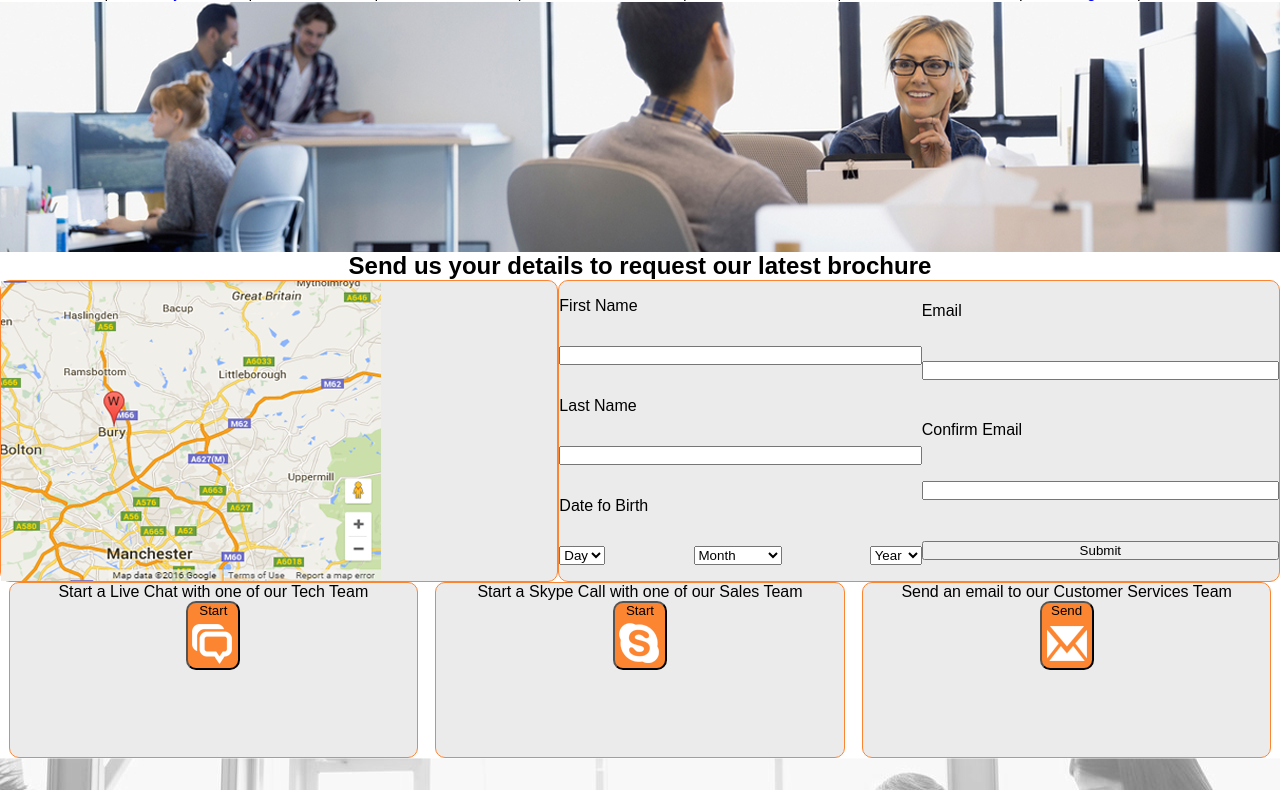
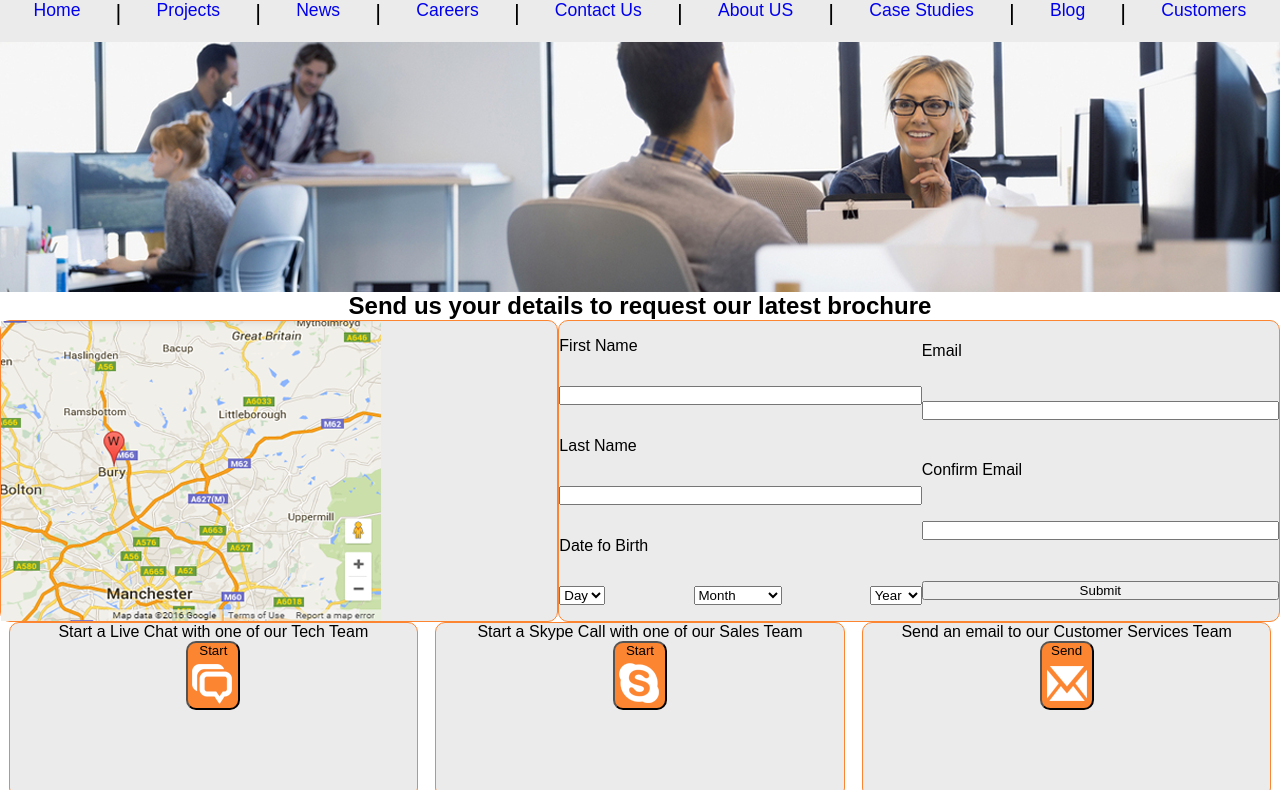
Before and after one commit to balinttamas87/weave-coding, a website: page index.html in a window 1280 px wide. Shown: the part 66-856 px from the top of the page. Drawn offline with Linux system fonts and the light colour scheme.

Commit message:
customize main navigation

```diff
--- a/styles/base/_fonts.scss
+++ b/styles/base/_fonts.scss
@@ -1 +1,2 @@
 $base-font: sans-serif;
+$base-font-size: 16px;
--- a/styles/components/_body.scss
+++ b/styles/components/_body.scss
@@ -1,3 +1,4 @@
 body {
 	font-family: $base-font;
+	font-size: $base-font-size;
 }
--- /dev/null
+++ b/styles/components/_link-divider.scss
@@ -0,0 +1,4 @@
+.main-nav-list .divider {
+	font-size: 1.4rem;
+	font-weight: 500;
+}
--- /dev/null
+++ b/styles/components/_links.scss
@@ -0,0 +1,8 @@
+.main-nav-list-item a {
+	font-size: 1.1rem;
+	font-weight: 500;
+	&:hover {
+		color: $primary-color;
+		text-decoration: underline;
+	}
+}
--- a/styles/components/_module.scss
+++ b/styles/components/_module.scss
@@ -1,3 +1,5 @@
 @import "body";
 @import "container";
 @import "btn-method-of-contact";
+@import "links";
+@import "link-divider";
--- a/styles/layout/_page-layout.scss
+++ b/styles/layout/_page-layout.scss
@@ -27,6 +27,8 @@ input[type="search"] {
     display: flex;
     flex-direction: row;
     justify-content: space-around;
+    padding: 1rem;
+    background-color: $secondary-color;
 }
 .footer-bottom-list {
     display: flex;
```
Also changed, not shown: styles/main.css, styles/main.min.css.
